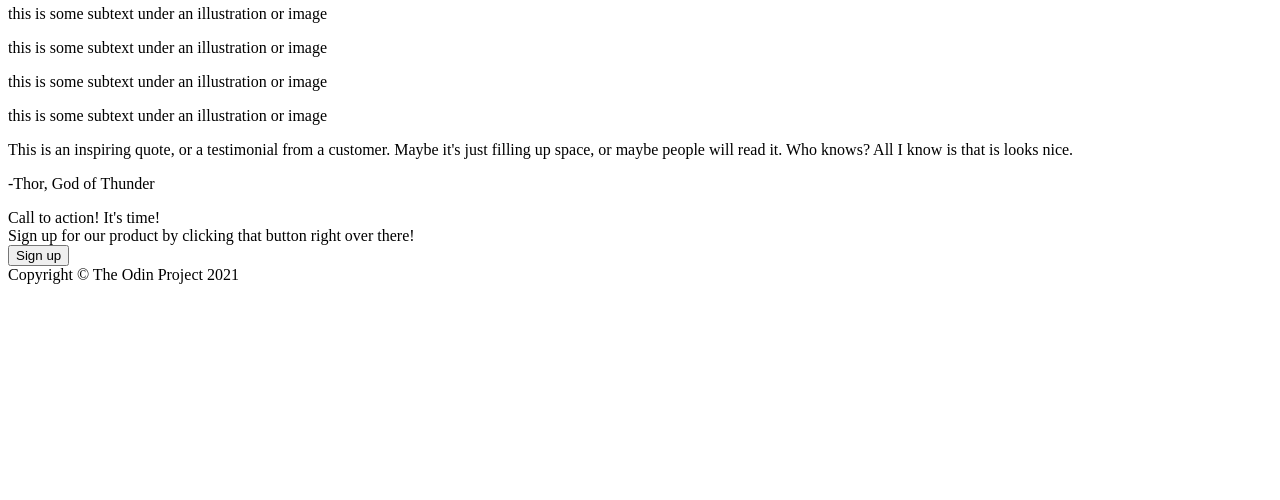
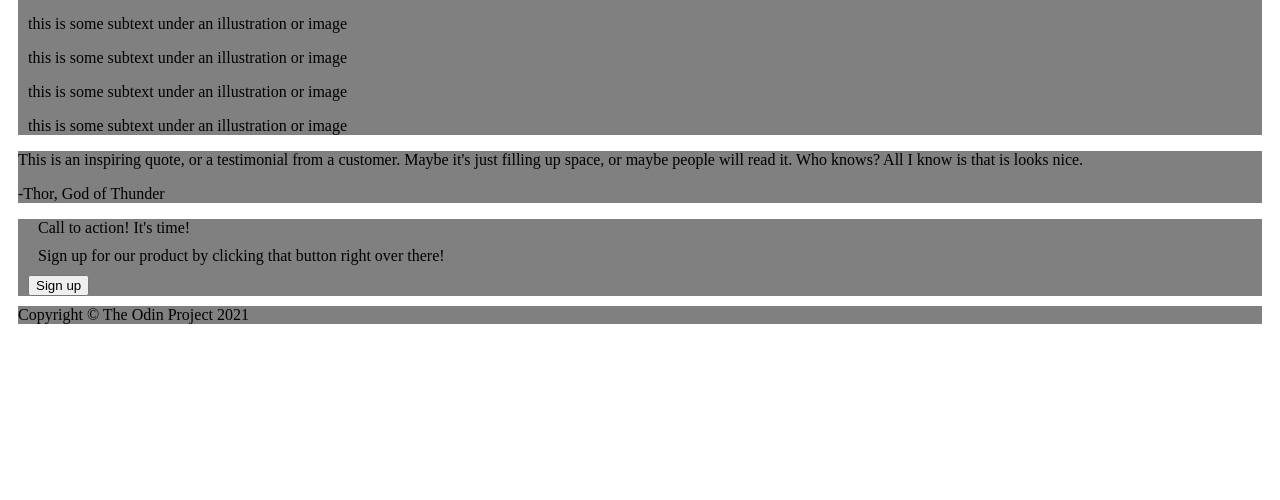
Before and after one commit to syoushin-mono/odin-landing-page, a plain HTML site: page index.html in a window 1280 px wide. Shown: the part 300-800 px from the top of the page. Drawn offline with Linux system fonts and the light colour scheme.

Commit message:
Fix HTML structure and linking Certain div elements were either erroneously nested or closed in cases where they should not have. Shamefully enough, the CSS styles sheet was not linked. Both of these mistakes have been fixed.

```diff
--- a/index.html
+++ b/index.html
@@ -2,6 +2,7 @@
 <html lang="en">
     <head>
         <meta charset="utf-8">
+        <link rel="stylesheet" href="styles.css">
         <title>Home | Odin Landing Page</title>
     </head>
     <body>
@@ -11,6 +12,7 @@
                 <a href="#">header link one</a>
                 <a href="#">header link two</a>
                 <a href="#">header link three</a>
+            </div>
         </div>
 
         <div class="container-hero">
@@ -22,8 +24,7 @@
             <div>this is a placeholder for an image</div>
         </div>
 
-
-            <div class="container-info"></div>
+        <div class="container-info">
             <h2>Some random information</h2>
             <div class="info-panel">
                 <div class="info-image"></div>
@@ -59,7 +60,6 @@
         <div class="footer">
             Copyright © The Odin Project 2021
         </div>
-        </div>
 
     </body>
 </html>
--- a/styles.css
+++ b/styles.css
@@ -0,0 +1,14 @@
+html {
+    box-sizing: border-box;
+}
+
+*,
+*::before,
+*::after {
+    box-sizing: inherit;
+}
+
+body div {
+    background-color: gray;
+    margin: 10px;
+}
```
Lines whose indentation alone changed are shown as unchanged.
